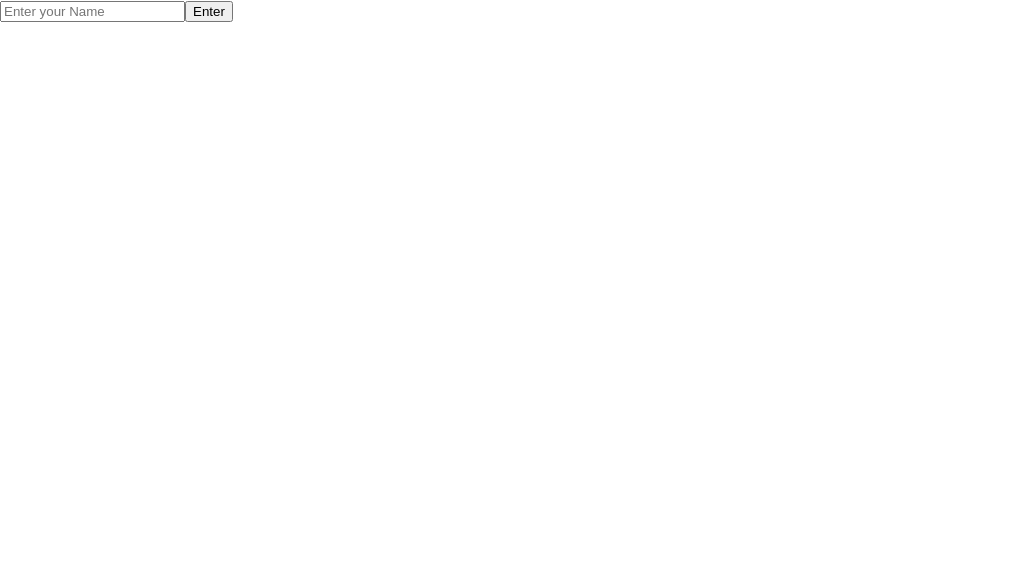
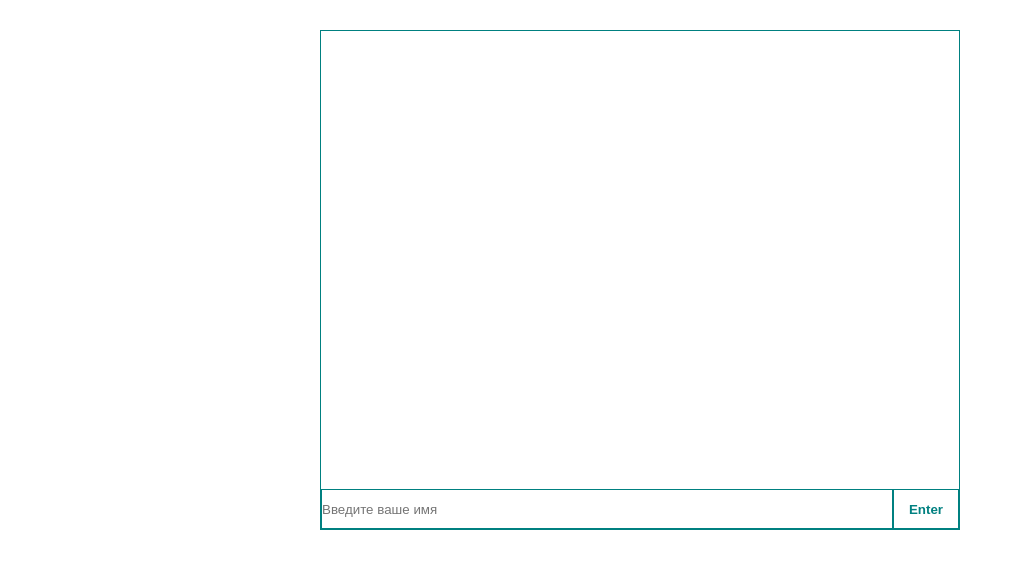
Before and after one commit to It-Shu/chat, a React (Create React App) app: page / in a window 1280 px wide. Shown: the top 568 px of the page, without its empty margins (0-1023 px from the left). Built offline with nearby package versions, Linux system fonts and the light colour scheme.

Commit message:
added send messages

```diff
--- a/package.json
+++ b/package.json
@@ -10,6 +10,7 @@
     "@types/node": "^12.0.0",
     "@types/react": "^17.0.0",
     "@types/react-dom": "^17.0.0",
+    "@types/uuid": "^8.3.3",
     "axios": "^0.24.0",
     "localStorage": "^1.0.4",
     "node-sass": "^4.13.0",
@@ -17,6 +18,7 @@
     "react-dom": "^17.0.2",
     "react-scripts": "4.0.3",
     "typescript": "^4.1.2",
+    "uuid": "^8.3.2",
     "web-vitals": "^1.0.1",
     "websocket": "^1.0.34"
   },
--- a/src/App.tsx
+++ b/src/App.tsx
@@ -1,11 +1,12 @@
 import React from 'react';
-// import {ChatPage} from "./pages/ChatPage/ChatPage";
-import {AddMessage} from "./pages/AddMassage/AddMessage";
+import {ChatPage} from "./pages/ChatPage/ChatPage";
+import WebSock from "./pages/AddMassage/AddMessage";
+import './add.css'
 
 function App() {
   return (
     <div>
-        <AddMessage/>
+        <WebSock/>
         {/*<ChatPage/>*/}
     </div>
   );
--- /dev/null
+++ b/src/add.css
@@ -0,0 +1,81 @@
+* {
+    /*margin: 0;*/
+    padding: 0;
+    box-sizing: border-box;
+    margin: auto;
+}
+
+.center {
+    display: flex;
+    justify-content: center;
+    height: 500px;
+    width: 50%;
+    margin-top: 30px;
+    border: 1px solid teal;
+}
+
+.form {
+    /*padding: 10px;*/
+    width: 100%;
+    border-radius: 8px;
+    /*border: 2px solid teal;*/
+    display: flex;
+    flex-direction: row;
+    margin-bottom: 0;
+    /*margin: 0 0 0 10px;*/
+}
+
+.form input {
+    /*min-width: 300px;*/
+    width: 100%;
+    /*padding: 5px 10px;*/
+    height: 40px;
+    border: teal 1px solid;
+}
+
+.form button {
+    /*margin-top: 15px;*/
+    /*margin-left: auto;*/
+    border: teal 1px solid;
+    background: none;
+    padding: 11.5px 15px;
+    font-weight: bold;
+    color: teal;
+    cursor: pointer;
+}
+
+.form button:focus, .form input:focus {
+    outline: none;
+}
+
+.connection_message {
+    width: 400px;
+    text-align: center;
+}
+
+.message {
+    border: 1px solid #30b211;
+    background-color: #45e721;
+    border-radius: 8px;
+    padding: 15px;
+    margin-top: 15px;
+    margin-bottom: 15px;
+}
+
+.server_message {
+    border: 1px solid #495b45;
+    background-color: #3e483c;
+    border-radius: 8px;
+    color: #fff;
+    padding: 15px;
+    margin-top: 15px;
+    margin-bottom: 15px;
+}
+
+.avatar {
+    width: 50px;
+    height: 50px;
+    align-items: center;
+    border: 1px solid black;
+    border-radius: 30px;
+}
--- /dev/null
+++ b/src/pages/AddMassage/AddMessage.module.sass
@@ -0,0 +1,51 @@
+.center
+  display: flex
+  justify-content: center
+  width: 100%
+  margin-top: 30px
+
+
+.form
+  padding: 40px
+  width: 400px
+  border-radius: 8px
+  border: 2px solid teal
+  display: flex
+  flex-direction: column
+
+
+  input
+      min-width: 300px
+      width: 100%
+      padding: 5px 10px
+      border: 2px solid #0d9696
+
+  &:focus
+      outline: none
+
+  button
+    margin-top: 15px
+    margin-left: auto
+    border: teal 1px solid
+    background: none
+    padding: 10px 15px
+    font-weight: bold
+    color: teal
+    cursor: pointer
+
+
+    &:focus
+      outline: none
+
+
+.connection_message
+  width: 400px
+  text-align: center
+
+
+.message
+  width: 400px
+  border: 2px solid #0d9696
+  border-radius: 8px
+  padding: 15px
+  margin-top: 15px
--- a/src/pages/AddMassage/AddMessage.tsx
+++ b/src/pages/AddMassage/AddMessage.tsx
@@ -1,13 +1,15 @@
-import React, {useRef, useState} from 'react';
+import React, {useEffect, useRef, useState} from 'react';
+import {v1} from "uuid";
+// import s from './AddMessage.module.sass'
 
-export const AddMessage = () => {
+const WebSock = () => {
+    const [myMessages, setMyMessages] = useState<Array<any>>([]);
+    const [serverMessages, setServerMessages] = useState<Array<any>>([]);
+    const [value, setValue] = useState<string>('');
+    const socket = useRef<WebSocket>()
+    const [connected, setConnected] = useState<boolean>(false);
+    const [username, setUsername] = useState<string>('')
 
-    const [messages, setMessages] = useState<Array<any>>([]);
-    const [value, setValue] = useState('');
-    const socket = useRef<WebSocket>()
-    const [connected, setConnected] = useState(false);
-    const [username, setUsername] = useState('')
-    // const [username, setUsername] = useState('')
 
     function connect() {
         socket.current = new WebSocket('wss://ws.qexsystems.ru')
@@ -17,15 +19,15 @@ export const AddMessage = () => {
             const message = {
                 event: 'connection',
                 username,
-                id: Date.now()
+                id: v1(),
             }
             socket.current?.send(JSON.stringify(message))
+            setMyMessages(prev => [...prev, message])
         }
-        socket.current.onmessage = (e: MessageEvent) => {
-            const message = JSON.parse(e.data)
-            setMessages(prev => [message, ...prev])
+        socket.current.onmessage = (event: MessageEvent) => {
+            const message = JSON.parse(event.data)
+            setServerMessages(prev => [...prev, message])
         }
-
         socket.current.onclose = () => {
             console.log('Socket закрыт')
         }
@@ -34,55 +36,59 @@ export const AddMessage = () => {
         }
     }
 
-    const sendMessage = async () => {
 
+    const sendMessage = () => {
+        const currentHour = new Date().getHours().toString()
+        const currentMinutes = new Date().getMinutes().toString()
+        const currentTime = currentHour + ":" + currentMinutes
         const message = {
             username,
             message: value,
-            id: Date.now(),
-            event: 'message'
+            id: v1(),
+            event: 'message',
+            time: currentTime
         }
-        socket.current?.send(JSON.stringify(message))
+        socket.current?.send(JSON.stringify(message));
+        setMyMessages(prev => [...prev, message])
         setValue('')
     }
+
+
     if (!connected) {
         return (
-            <div>
-                <div>
+            <div className="center">
+                <div className="form">
                     <input
+                        value={username}
+                        onChange={e => setUsername(e.target.value)}
                         type="text"
-                        value={username}
-                        onChange={(e) => setUsername(e.target.value)}
-                        placeholder='Enter your Name'
-                    />
+                        placeholder="Введите ваше имя"/>
                     <button onClick={connect}>Enter</button>
                 </div>
             </div>
         )
     }
 
+
     return (
-        <div>
+        <div className="center">
             <div>
-                <div>
-                    <input
-                        value={value}
-                        onChange={(e) => setValue(e.target.value)}
-                        type="text"
-                    />
+                <div className="messages">
+                    {myMessages.map(mess =>
+                        <div className="message">{mess.username}: {mess.message} {mess.time}</div>
+                    )}
+                    {serverMessages.map(mess =>
+                        <div className="server_message">{mess.username}: {mess.message} {mess.time}</div>
+                    )}
+                </div>
+                <div className="form">
+                    <input value={value} onChange={e => setValue(e.target.value)} type="text"/>
                     <button onClick={sendMessage}>Send</button>
                 </div>
-                <div>
-                    {messages.map((mess) => (
-                        <div key={mess.id}>
-                            {mess.event === 'connection'
-                                ? <div>User {mess.username} is connected</div>
-                                : <div>{mess.username}: {mess.message}</div>
-                            }
-                        </div>
-                    ))}
-                </div>
+
             </div>
         </div>
     );
 };
+
+export default WebSock;
--- a/src/pages/Chat/Chat.tsx
+++ b/src/pages/Chat/Chat.tsx
@@ -1,6 +1,6 @@
 import React from 'react';
 import {Messages} from "../Massages/Messages";
-import {AddMessage} from "../Massages/AddMassage/AddMessage";
+import {AddMessages} from "../Massages/AddMassages/AddMessages";
 import s from './Chat.module.sass'
 
 export const Chat = () => {
@@ -8,7 +8,7 @@ export const Chat = () => {
     return (
         <div className={s.chatBlock}>
             <Messages/>
-            <AddMessage/>
+            <AddMessages/>
         </div>
     );
 };
--- a/src/pages/Massages/AddMassage/AddMessage.tsx
+++ b/src/pages/Massages/AddMassages/AddMessages.tsx
@@ -1,8 +1,8 @@
 import React, {useState} from 'react';
-import s from './AddMessage.module.sass'
+import s from './AddMessages.module.sass'
 import {wsChannel} from "../../../api/chat-api";
 
-export const AddMessage = () => {
+export const AddMessages = () => {
 
     const [message, setMessage] = useState<string>('')
 
--- a/src/pages/Massages/Messages.tsx
+++ b/src/pages/Massages/Messages.tsx
@@ -8,11 +8,7 @@ export const Messages: FC = () => {
     const [messages, setMessages] = useState<any[]>([])
 
     useEffect(() => {
-        wsChannel.addEventListener('message', (e: MessageEvent<any>) => {
-            console.log(e.data);
-            // let newMessage = (e.data);
-            // setMessages((prevMessages) => [...prevMessages,...newMessage])
-        })
+
     }, [])
 
 
```
Also changed, not shown: src/pages/Massages/AddMassages/AddMessages.module.sass (renamed from src/pages/Massages/AddMassage/AddMessage.module.sass), 1 other file (tests, documents, lock files or other folders).
